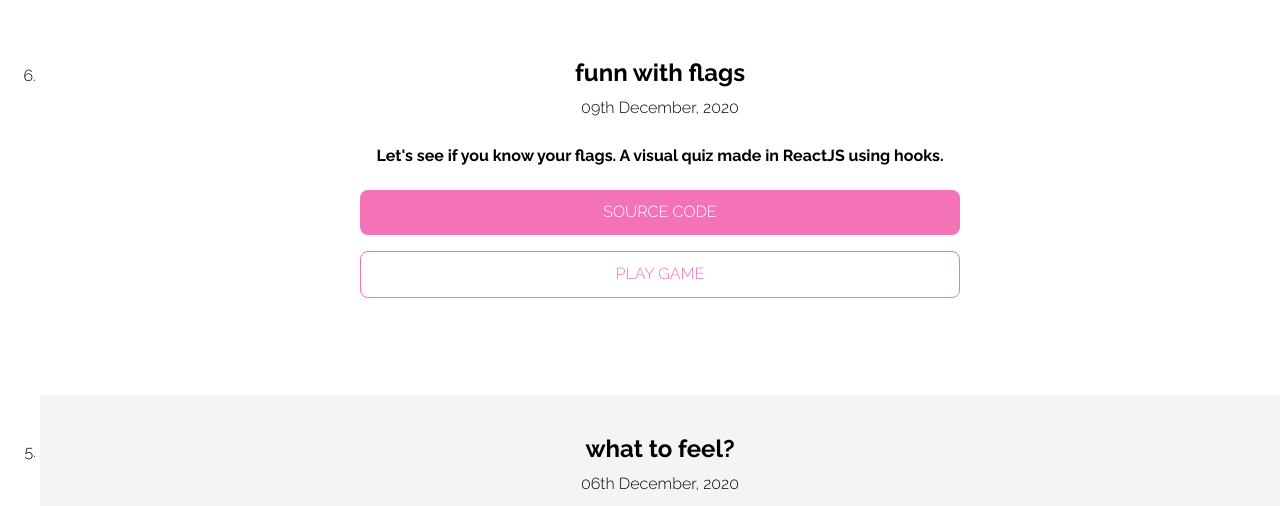
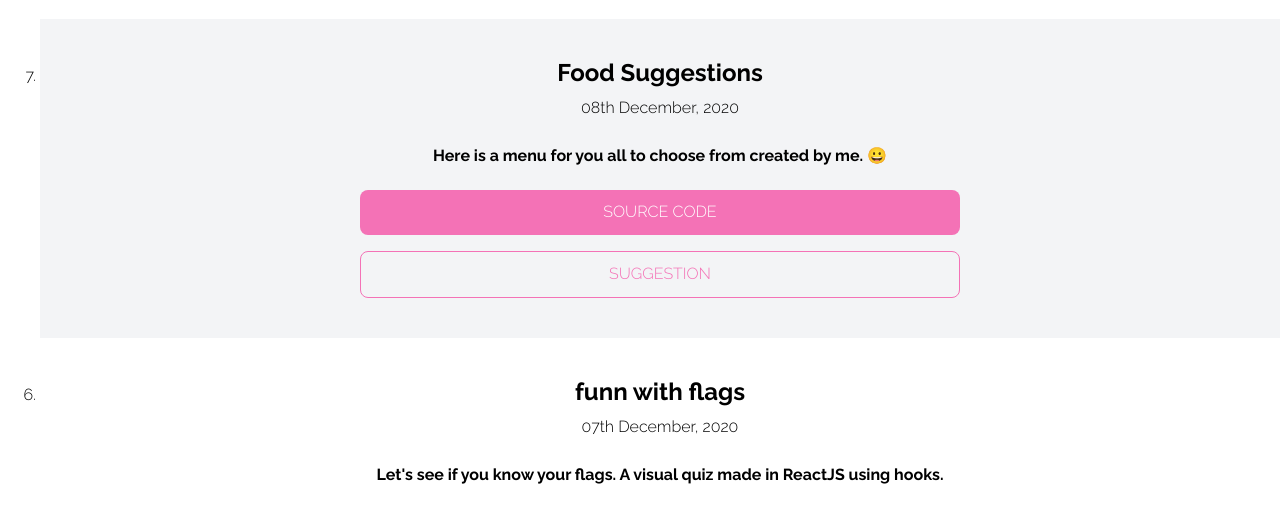
Before and after one commit to knackofabhinav/knackofabhinav.github.io, a plain HTML site: page projects.html in a window 1280 px wide. Shown: the part 254-760 px from the top of the page. Drawn offline with Linux system fonts and the light colour scheme.

Commit message:
added project

```diff
--- a/projects.html
+++ b/projects.html
@@ -32,10 +32,21 @@
     </header>
     <ol reversed>
         <li>
+            <section class="section ow">
+                <div class="container container-center">
+                        <h2>Food Suggestions</h2>
+                        <small>08th December, 2020</small>
+                        <p>Here is a menu for you all to choose from created by me. 😀</p>
+                        <a href="https://codesandbox.io/s/food-suggestion-licbh?file=/src/App.js" class="link link-primary buttons">SOURCE CODE</a>
+                        <a href="https://licbh.csb.app/" class="link link-secondary buttons">SUGGESTION</a>
+                </div>
+            </section>
+        </li>
+        <li>
             <section class="section">
                 <div class="container container-center">
                     <h2>funn with flags</h2>
-                <small>09th December, 2020</small>
+                <small>07th December, 2020</small>
                 <p>Let's see if you know your flags. A visual quiz made in ReactJS using hooks.</p>
                 <a href="https://codesandbox.io/s/fun-with-flag-jbv2w?file=/src/App.js" class="buttons link link-primary">SOURCE CODE</a>
                 <a href="https://jbv2w.csb.app/" class="buttons link link-secondary">PLAY GAME</a>
```
